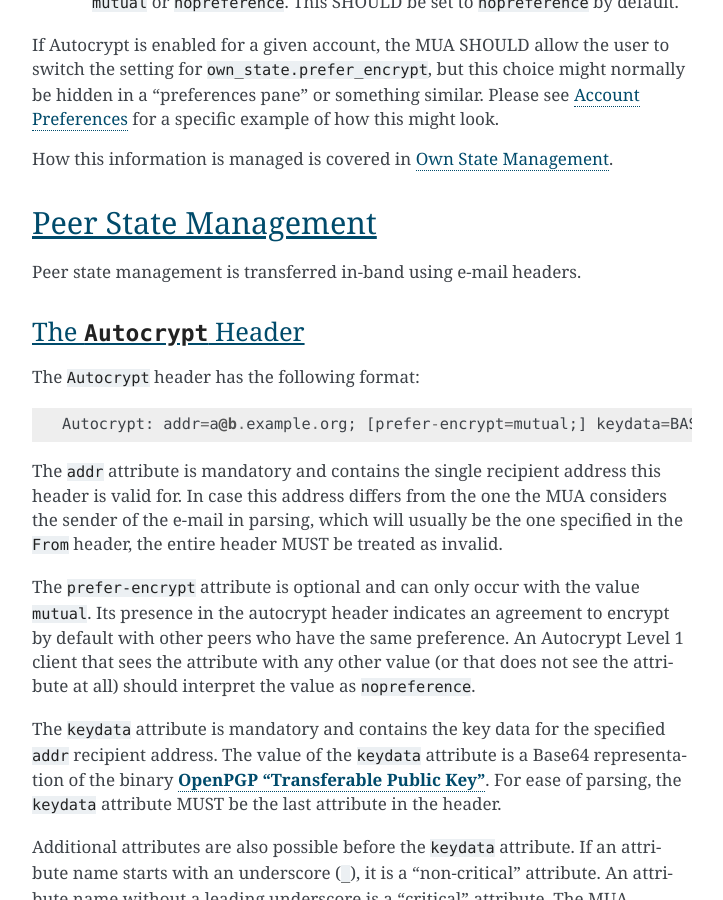
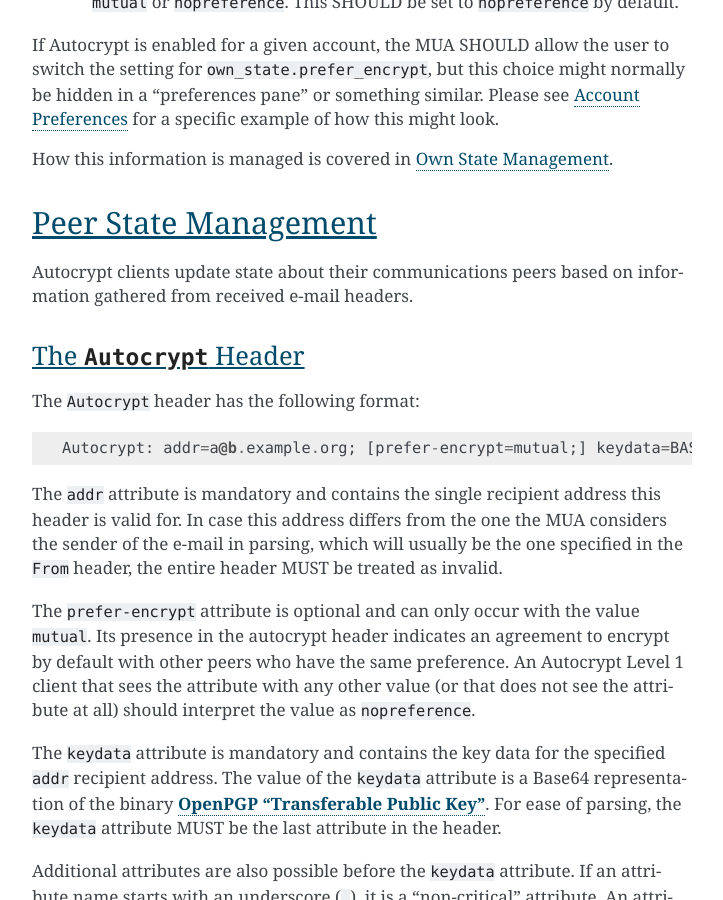
Before and after one commit to autocrypt/autocrypt, a Sphinx documentation site: the page built from doc/level1.rst, in a window 1280 px wide and 900 px high, scrolled down 3791 px. Shown: the whole window, without its empty margins (388-1111 px from the left). Built offline with Sphinx 7.4.7, drawn with Linux system fonts in a browser that asks for light colours.

Commit message:
Peer state management intro improvements from Vincent

```diff
--- a/doc/level1.rst
+++ b/doc/level1.rst
@@ -142,7 +142,8 @@
 Peer State Management
 ---------------------
 
-Peer state management is transferred in-band using e-mail headers.
+Autocrypt clients update state about their communications peers based
+on information gathered from received e-mail headers.
 
 .. _autocrypt-header:
 
```
